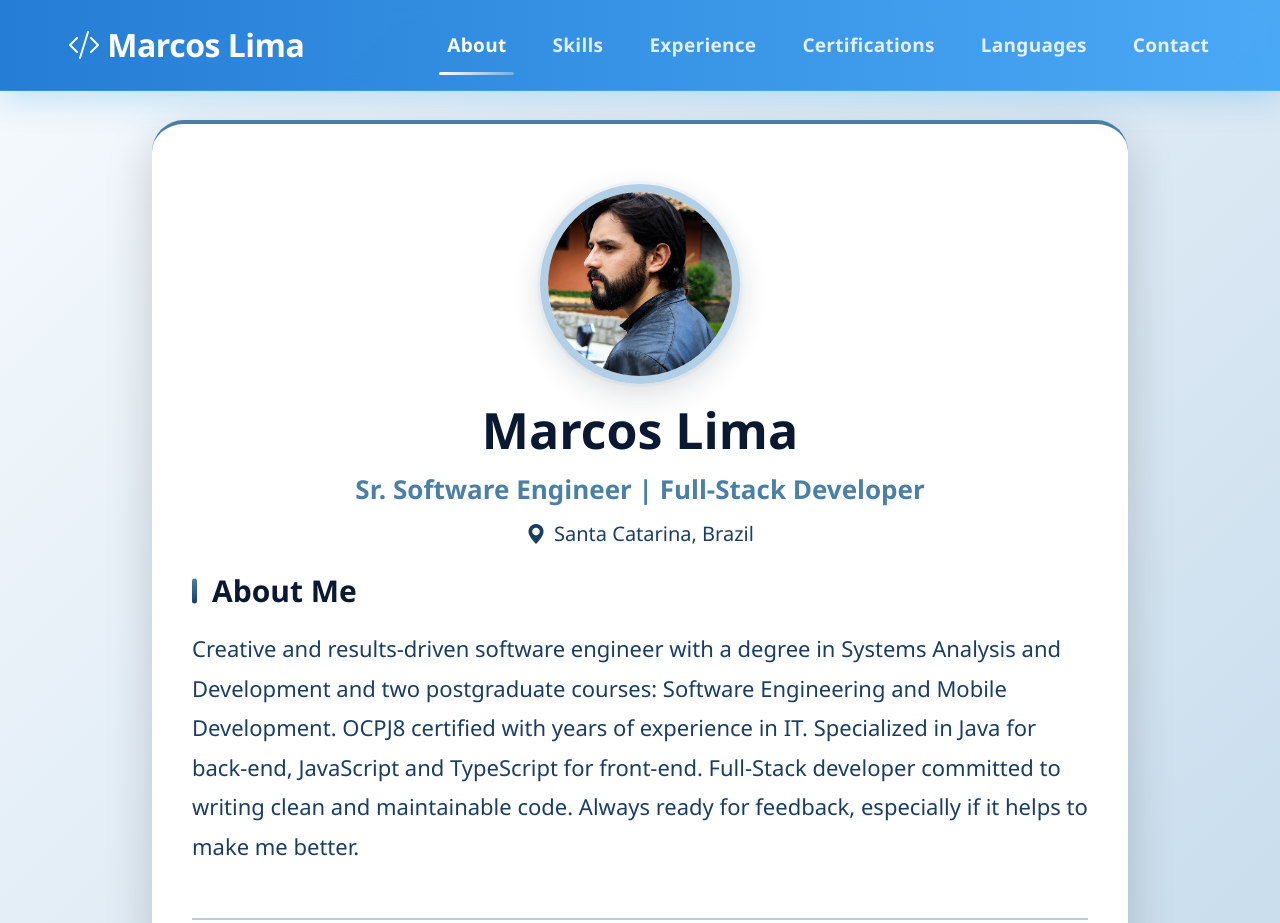
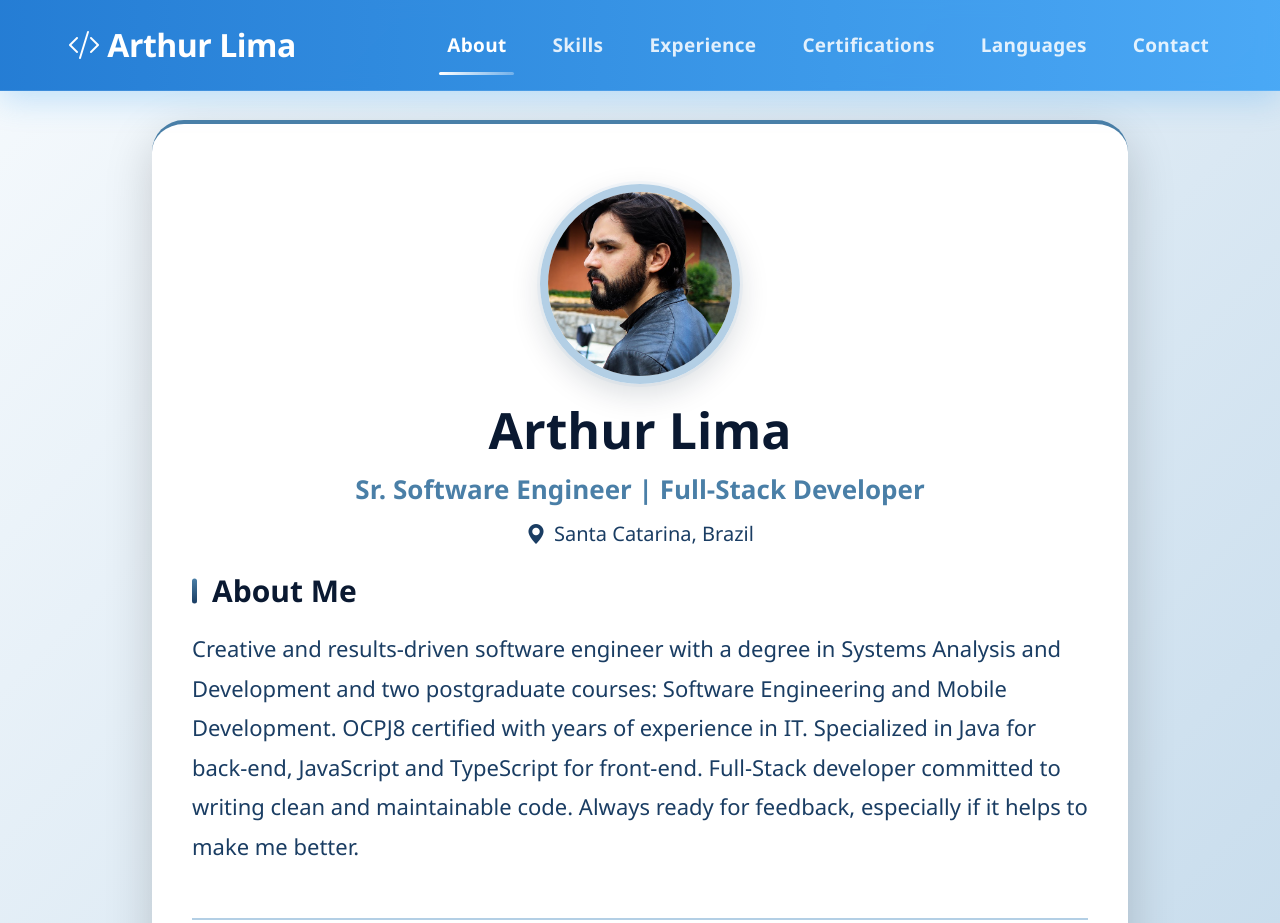
Before and after one commit to al-code-git/my-profile, a website: page app/src/index.html in a window 1280 px wide. Shown: the top 923 px of the page. Drawn offline with nearby package versions, Linux system fonts and the light colour scheme.

Commit message:
replace name to Arthur

```diff
--- a/app/src/index.html
+++ b/app/src/index.html
@@ -3,7 +3,7 @@
 <head>
     <meta charset="UTF-8">
     <meta name="viewport" content="width=device-width, initial-scale=1.0">
-    <title>Marcos Lima - Profile</title>
+    <title>Arthur Lima - Profile</title>
 
     <!-- Bootstrap CSS -->
     <link href="https://cdn.jsdelivr.net/npm/bootstrap@5.3.2/dist/css/bootstrap.min.css" rel="stylesheet">
@@ -18,7 +18,7 @@
     <!-- Navigation Header -->
     <nav class="navbar navbar-expand-lg navbar-light navbar-custom">
         <div class="container-fluid ps-lg-5 pe-lg-5">
-            <a class="navbar-brand" href="#" onclick="scrollToTop(event)"><i class="bi bi-code-slash"></i> Marcos Lima</a>
+            <a class="navbar-brand" href="#" onclick="scrollToTop(event)"><i class="bi bi-code-slash"></i> Arthur Lima</a>
             <button class="navbar-toggler" type="button" data-bs-toggle="collapse" data-bs-target="#navbarNav" aria-controls="navbarNav" aria-expanded="false" aria-label="Toggle navigation">
                 <span class="navbar-toggler-icon"></span>
             </button>
@@ -54,12 +54,12 @@
                 <div class="profile-card rounded-5 shadow-lg">
                     <!-- Profile Image -->
                     <div class="profile-image-container text-center mb-3">
-                        <img src="assets/profile.png" alt="Marcos Lima" class="profile-image rounded-circle">
+                        <img src="assets/profile.png" alt="Arthur Lima" class="profile-image rounded-circle">
                     </div>
 
                     <!-- Profile Info -->
                     <div class="profile-info text-center mb-4">
-                        <h1 class="profile-name fw-bold">Marcos Lima</h1>
+                        <h1 class="profile-name fw-bold">Arthur Lima</h1>
                         <p class="profile-title fw-semibold">Sr. Software Engineer | Full-Stack Developer</p>
                         <p class="profile-location d-flex justify-content-center align-items-center gap-2">
                             <i class="bi bi-geo-alt-fill"></i>Santa Catarina, Brazil
```
